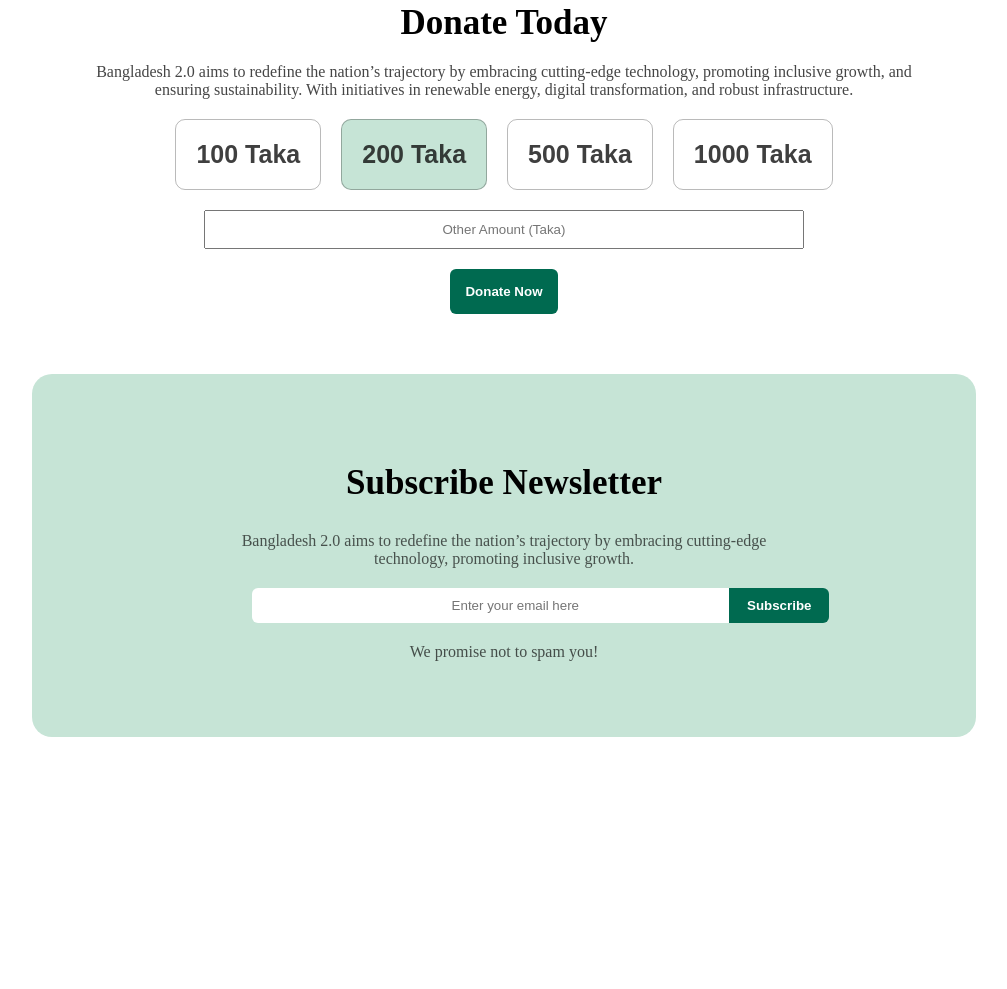
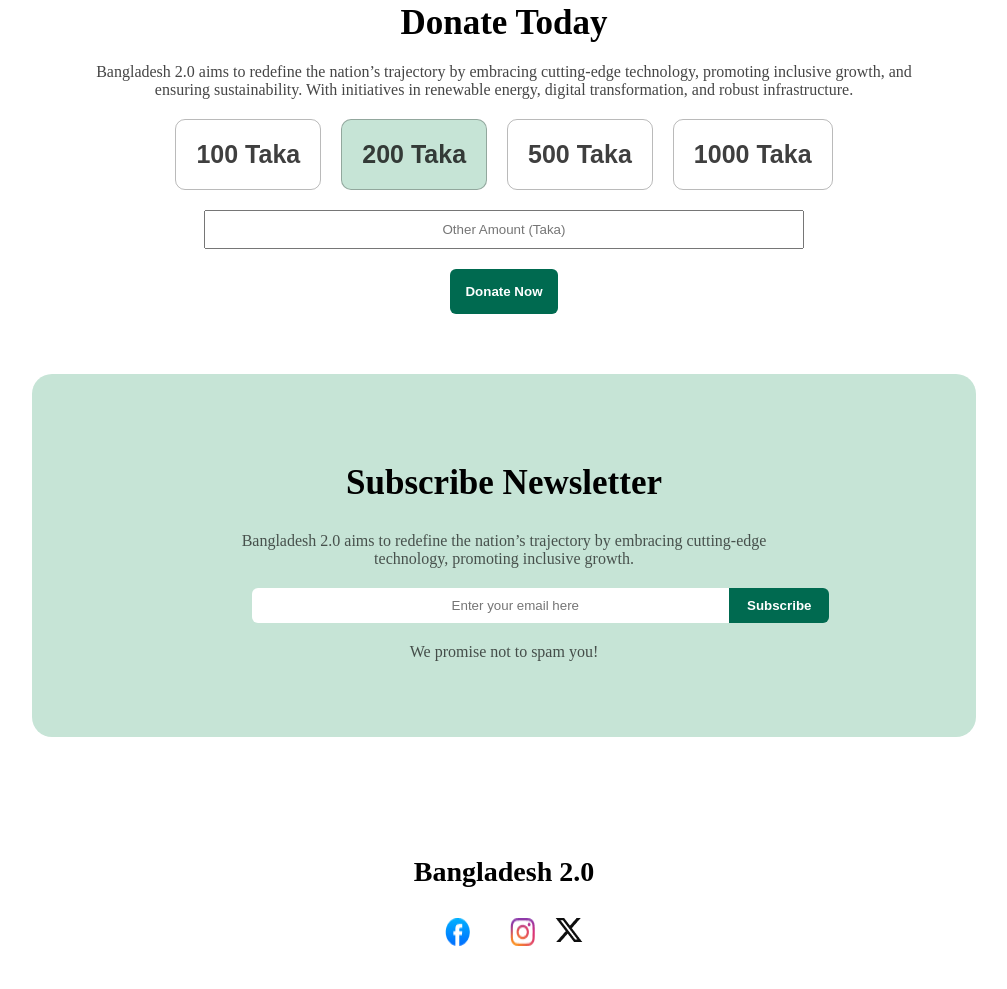
Before and after one commit to MdAbdusSubhan/my-assignment-1, a plain HTML site: page index.html in a window 1280 px wide. Shown: the part 3349-4338 px from the top of the page, without its empty margins (136-1143 px from the left). Before the commit the page ends 4146 px from the top, so only its background shows below. Drawn offline with Linux system fonts and the light colour scheme.

Commit message:
added footer

```diff
--- a/index.html
+++ b/index.html
@@ -145,5 +145,11 @@
                 <p class="subscribe-foot">We promise not to spam you!</p>
         </section>
     </main>
+    <footer class="last">
+        <h1>
+            Bangladesh 2.0
+        </h1>
+        <div class="social"><a href="" class="social-icon"></a><img src="assets/facebook.png" alt=""><a href="" class="social-icon"></a><img src="assets/instagram.png" alt=""><a href="" class="social-icon"><img src="assets/x.png" alt=""></a></div>
+    </footer>
 </body>
 </html>
--- a/styles/style.css
+++ b/styles/style.css
@@ -344,3 +344,20 @@
 .subscribe-foot{
     color: #0e0e0eb4;
 }
+.last{
+    padding: 40px;
+    text-align: center;
+}
+.last h1{
+    font-size: 28px;
+    font-weight: bold;
+    margin-bottom: 30px;
+}
+.social{
+    display: flex;
+    justify-content: center;
+    gap: 20px;
+    margin-top: 10px;
+}
+
+/* I don't know that am I on the right track. I started learning programming without even knowing what it is. I would be greatful if I have an feedback. */
```
